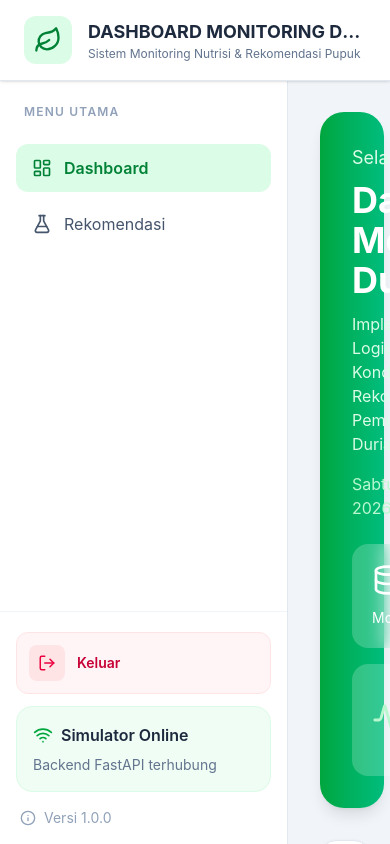
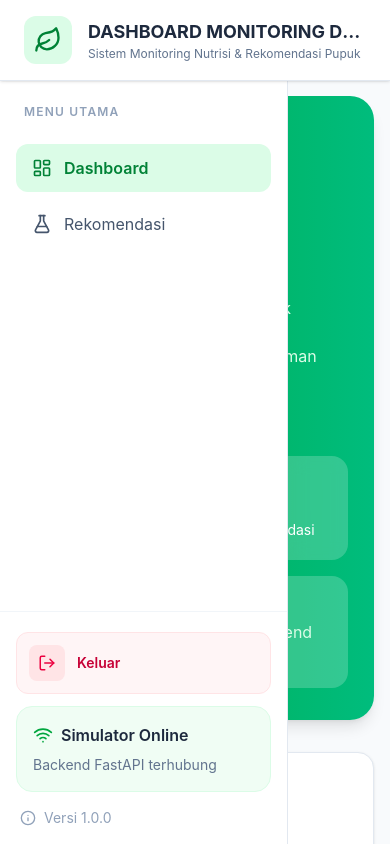
Before and after one commit to andri-irawan79/monitoring_web, a Vue app in the folder frontend/: page / in a window 390 px wide. Shown: the top 844 px of the page. Built offline with nearby package versions, Linux system fonts and the light colour scheme; no server answers; sample sign-in values are in the browser's storage.

Commit message:
Make app layout responsive with mobile sidebar overlay

```diff
--- a/frontend/src/components/layout/AppLayout.vue
+++ b/frontend/src/components/layout/AppLayout.vue
@@ -1,62 +1,78 @@
 <script setup>
-
+import { onBeforeUnmount, onMounted, ref } from "vue";
 import AppNavbar from "./AppNavbar.vue";
 import AppSidebar from "./AppSidebar.vue";
 
+const sidebarOpen = ref(false);
+
+const toggleSidebar = () => {
+    sidebarOpen.value = !sidebarOpen.value;
+};
+
+const closeSidebar = () => {
+    sidebarOpen.value = false;
+};
+
+const handleKeydown = (event) => {
+    if (event.key === "Escape") {
+        closeSidebar();
+    }
+};
+
+onMounted(() => {
+    window.addEventListener("keydown", handleKeydown);
+});
+
+onBeforeUnmount(() => {
+    window.removeEventListener("keydown", handleKeydown);
+});
 </script>
 
 <template>
+    <div class="min-h-screen bg-slate-50">
+        <AppNavbar
+            :sidebar-open="sidebarOpen"
+            @toggle-sidebar="toggleSidebar"
+        />
 
-<div
+        <div class="flex min-h-[calc(100vh-5rem)] pt-20">
+            <button
+                v-if="sidebarOpen"
+                type="button"
                 class="
-        min-h-screen
-        bg-slate-100
+                    fixed
+                    inset-x-0
+                    top-20
+                    bottom-0
+                    z-30
+                    bg-slate-950/35
+                    backdrop-blur-[1px]
+                    lg:hidden
                 "
->
+                aria-label="Tutup menu navigasi"
+                @click="closeSidebar"
+            />
 
-    <!-- Navbar -->
-
-    <AppNavbar/>
-
-    <!-- Body -->
-
-    <div
-        class="
-            flex
-            pt-20
-        "
-    >
-
-        <!-- Sidebar -->
-
-        <AppSidebar/>
-
-        <!-- Content -->
+            <AppSidebar
+                :mobile-open="sidebarOpen"
+                @close="closeSidebar"
+            />
 
             <main
                 class="
+                    min-w-0
+                    w-full
                     flex-1
-            ml-72
-            p-8
-            overflow-y-auto
+                    p-4
+                    sm:p-6
+                    xl:p-8
+                    lg:ml-72
                 "
             >
-
-            <div
-                class="
-                    max-w-7xl
-                    mx-auto
-                "
-            >
-
-                <slot/>
-
+                <div class="mx-auto w-full max-w-7xl min-w-0">
+                    <slot />
                 </div>
-
             </main>
-
         </div>
-
     </div>
-
 </template>
```
Lines whose indentation alone changed are shown as unchanged.
